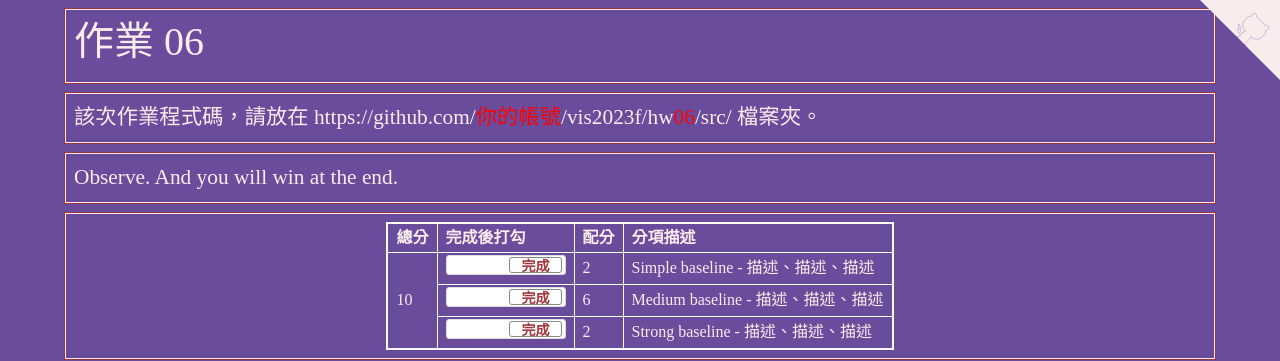
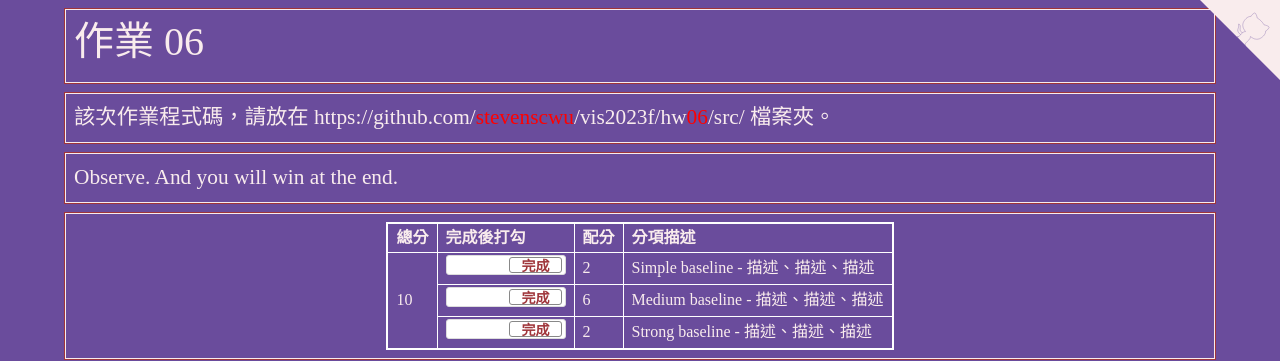
Before and after one commit to stevenscwu/vis2023f, a plain HTML site: page hw06/index.html in a window 1280 px wide. Shown: the top 361 px of the page. Drawn offline with nearby package versions, Linux system fonts and the light colour scheme.

Commit message:
Update index.html

```diff
--- a/hw06/index.html
+++ b/hw06/index.html
@@ -178,7 +178,7 @@
   <!-- ------------------------------------------------>
   <div class="row hw12">
     <div class="col-md-12 twenty">
-      該次作業程式碼，請放在 https://github.com/<span style="color:red;">你的帳號</span>/vis2023f/hw<span style="color:red;">06</span>/src/ 檔案夾。
+      該次作業程式碼，請放在 https://github.com/<span style="color:red;">stevenscwu</span>/vis2023f/hw<span style="color:red;">06</span>/src/ 檔案夾。
     </div>
   </div>
 
```
